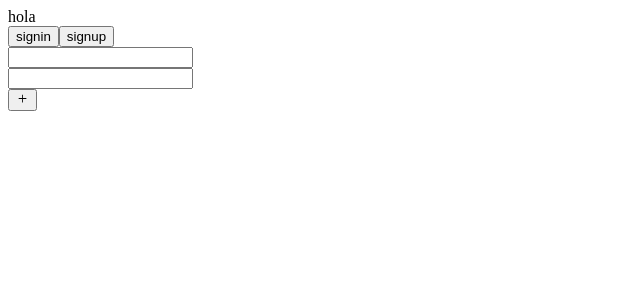
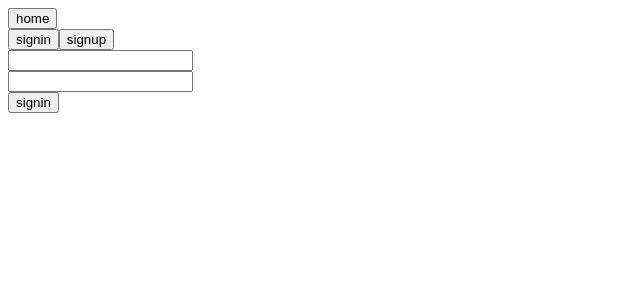
Before and after one commit to Masiel1234/class-capi, a Next.js app: page /blog/login in a window 1280 px wide. Shown: the top 300 px of the page, without its empty margins (0-640 px from the left). Built offline with nearby package versions, Linux system fonts and the light colour scheme.

Commit message:
modificaciones en las  rutas

```diff
--- a/src/components/Button/SubmitButton.tsx
+++ b/src/components/Button/SubmitButton.tsx
@@ -7,12 +7,14 @@ interface ButtonProps {
   text: string;
   onClick: () => void;
   variant?: 'button' | 'add' | 'go';
+  to?: string;
 }
 
 const SubmitButton: React.FC<ButtonProps> = ({
   text,
   onClick,
   variant = 'button',
+  to
 }) => {
   const router = useRouter();
 
@@ -26,8 +28,8 @@ const SubmitButton: React.FC<ButtonProps> = ({
 
   if (variant === 'go') {
     return (
-      <button  onClick={() => router.push('/blog/login')} >
-        Login
+      <button className='bg-amber-400 text-white' onClick={() => to && router.push(to)}>
+        {text}
       </button>
     );
   }
--- a/src/components/Login-form/LoginForm.tsx
+++ b/src/components/Login-form/LoginForm.tsx
@@ -88,7 +88,7 @@ const LoginForm: React.FC = () => {
                     addNewUser(userData);
                     setMessage(('successfullRegistration'));
                     setFormData({ username: '', password: '', email: '' });
-                    router.push("/login");
+                    router.push("/blog/login");
                 }
             }
         }
@@ -97,6 +97,7 @@ const LoginForm: React.FC = () => {
     return (
         <div className="w-full max-w-[90vw] sm:max-w-[80vw] md:max-w-[60vw] lg:max-w-[40vw] xl:max-w-[35vw] mt-10 mx-auto relative bg-center bg-no-repeat bg-cover shadow-[0_12px_15px_0_rgba(0,0,0,0.24),0_17px_50px_0_rgba(0,0,0,0.19)]">
             <form onSubmit={handleSubmit}>
+                <SubmitButton text='home' variant='go' to='/blog' onClick={()=>{}}/>
                 <div className="w-full px-6 sm:px-8 md:px-12 lg:px-[6vw] pt-6 sm:pt-8 md:pt-10 pb-10 capitalize">
                     <div className="flex flex-col sm:flex-row mb-6 gap-2 sm:gap-5">
                         <button
@@ -166,7 +167,7 @@ const LoginForm: React.FC = () => {
 
                     {message && <p className="text-black mt-2">{message}</p>}
 
-                    <SubmitButton text={isLogin ? ('signin') : ('signup')} variant='add' onClick={() => alert('haz iniciado sesion')}/>
+                    <SubmitButton text={isLogin ? ('signin') : ('signup')} variant='button' onClick={() => alert('haz iniciado sesion')}/>
                 </div>
             </form>
         </div>
--- a/src/pages/blog/index.tsx
+++ b/src/pages/blog/index.tsx
@@ -10,8 +10,7 @@ export default function Blog(){
           Explora las últimas categorías y artículos sobre música.
         </p>
         <a href="anime"></a>
-        <Button text='' variant='go' onClick={()=>{}}></Button>
-<Button text='prueba' variant='button' onClick={()=>{}}></Button>
+<Button text='login' variant='go' to="/blog/login" onClick={()=>{}}></Button>
       </main>
     </Layout>
     )
--- a/src/pages/blog/login/index.tsx
+++ b/src/pages/blog/login/index.tsx
@@ -2,7 +2,7 @@ import LoginForm from "@/components/Login-form/LoginForm";
 
 export default function Login() {
     return (
-        <div>hola
+        <div>
             <LoginForm />
         </div>
     );
```
Also changed, not shown: src/pages/blog/profile/index.tsx (renamed from src/pages/blog/profile/porfile.tsx).
